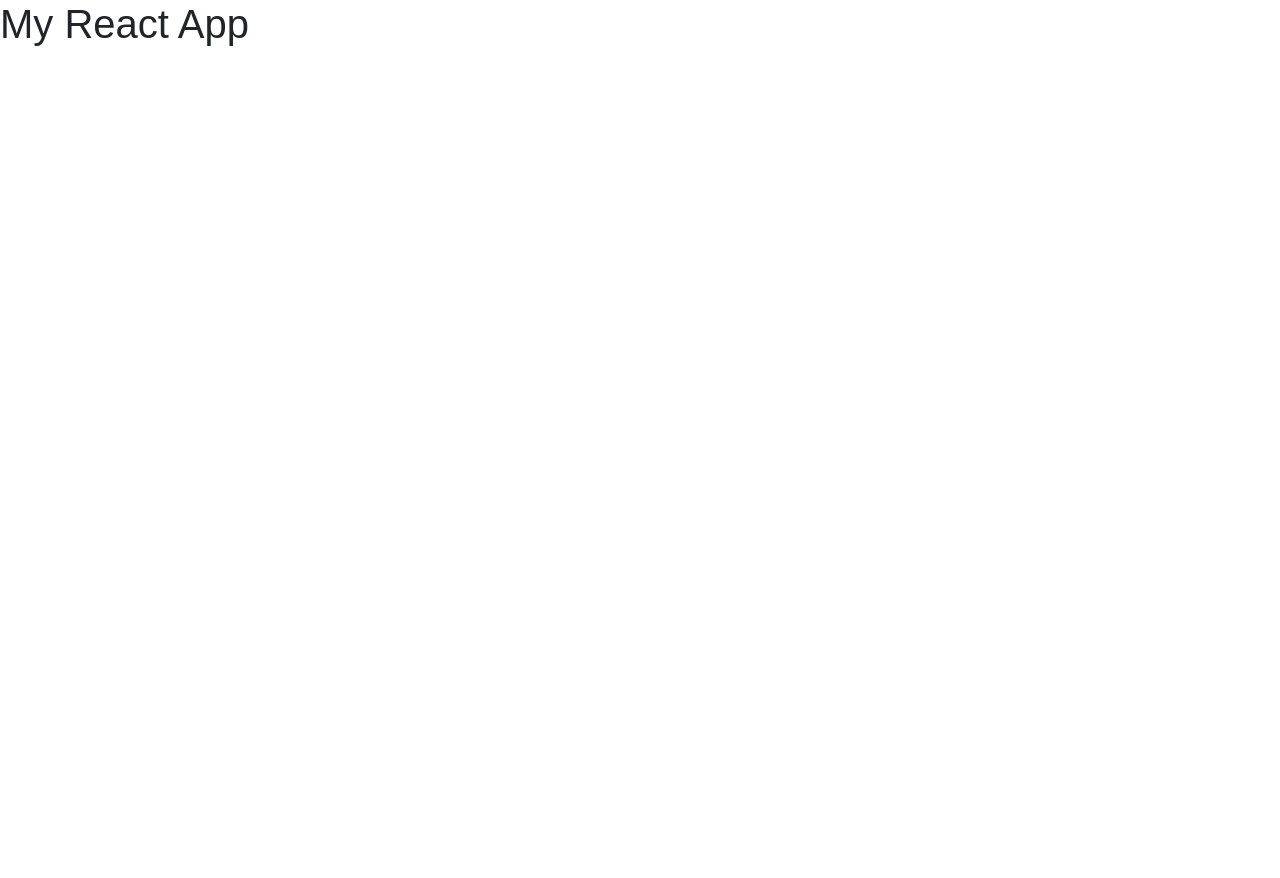
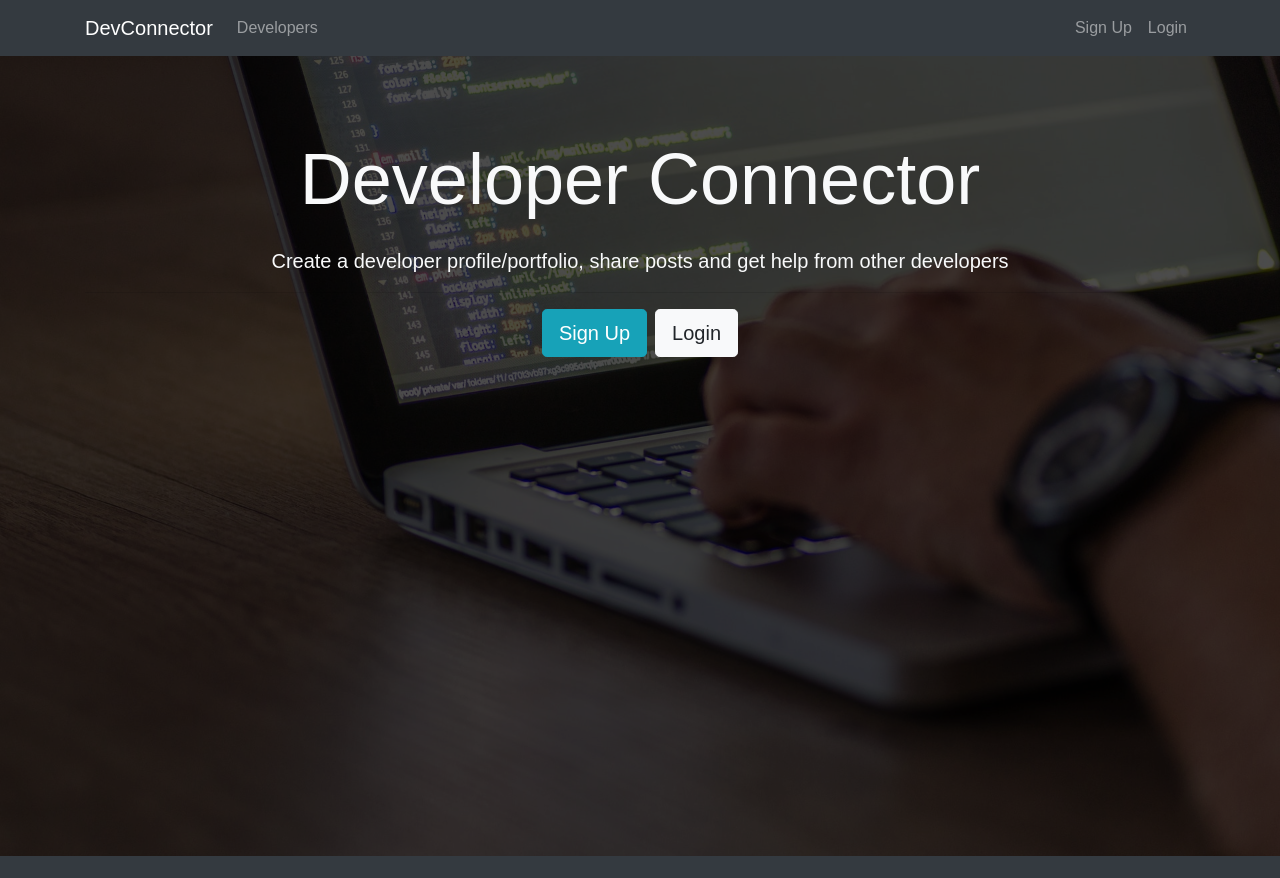
Before and after one commit to oualid-mazouz/devconnector, a React (Create React App) app in the folder client/: page / in a window 1280 px wide. Before the commit the page ends 800 px from the top, so only its background shows below. Built offline with nearby package versions, Linux system fonts and the light colour scheme.

Commit message:
Navbar, footer and landing components

```diff
--- a/client/public/index.html
+++ b/client/public/index.html
@@ -15,6 +15,8 @@
     crossorigin="anonymous">
   <link rel="stylesheet" href="https://use.fontawesome.com/releases/v5.2.0/css/all.css" integrity="sha384-hWVjflwFxL6sNzntih27bfxkr27PmbbK/iSvJ+a4+0owXq79v+lsFkW54bOGbiDQ"
     crossorigin="anonymous">
+
+
   <title>DevConnector: A social network for developers</title>
 </head>
 
@@ -23,6 +25,7 @@
     You need to enable JavaScript to run this app.
   </noscript>
   <div id="root"></div>
+
   <script src="https://code.jquery.com/jquery-3.3.1.slim.min.js" integrity="sha384-q8i/X+965DzO0rT7abK41JStQIAqVgRVzpbzo5smXKp4YfRvH+8abtTE1Pi6jizo"
     crossorigin="anonymous"></script>
   <script src="https://cdnjs.cloudflare.com/ajax/libs/popper.js/1.14.3/umd/popper.min.js" integrity="sha384-ZMP7rVo3mIykV+2+9J3UJ46jBk0WLaUAdn689aCwoqbBJiSnjAK/l8WvCWPIPm49"
--- a/client/src/App.js
+++ b/client/src/App.js
@@ -1,11 +1,18 @@
 import React, { Component } from "react";
+
+import Navbar from "./components/layout/Navbar";
+import Footer from "./components/layout/Footer";
+import Landing from "./components/layout/Landing";
+
 import "./App.css";
 
 class App extends Component {
   render() {
     return (
       <div className="App">
-        <h1>My React App</h1>
+        <Navbar />
+        <Landing />
+        <Footer />
       </div>
     );
   }
--- /dev/null
+++ b/client/src/components/layout/Footer.js
@@ -0,0 +1,9 @@
+import React from "react";
+
+export default () => {
+  return (
+    <footer className="bg-dark text-white mt5 p-4 text-center">
+      Copyright &copy; {new Date().getFullYear()} DevConnector
+    </footer>
+  );
+};
--- /dev/null
+++ b/client/src/components/layout/Landing.js
@@ -0,0 +1,33 @@
+import React, { Component } from "react";
+
+class Landing extends Component {
+  render() {
+    return (
+      <div className="landing">
+        <div className="dark-overlay landing-inner text-light">
+          <div className="container">
+            <div className="row">
+              <div className="col-md-12 text-center">
+                <h1 className="display-3 mb-4">Developer Connector</h1>
+                <p className="lead">
+                  {" "}
+                  Create a developer profile/portfolio, share posts and get help
+                  from other developers
+                </p>
+                <hr />
+                <a href="register.html" className="btn btn-lg btn-info mr-2">
+                  Sign Up
+                </a>
+                <a href="login.html" className="btn btn-lg btn-light">
+                  Login
+                </a>
+              </div>
+            </div>
+          </div>
+        </div>
+      </div>
+    );
+  }
+}
+
+export default Landing;
--- /dev/null
+++ b/client/src/components/layout/Navbar.js
@@ -0,0 +1,47 @@
+import React, { Component } from "react";
+
+class Navbar extends Component {
+  render() {
+    return (
+      <nav className="navbar navbar-expand-sm navbar-dark bg-dark mb-4">
+        <div className="container">
+          <a className="navbar-brand" href="landing.html">
+            DevConnector
+          </a>
+          <button
+            className="navbar-toggler"
+            type="button"
+            data-toggle="collapse"
+            data-target="#mobile-nav"
+          >
+            <span className="navbar-toggler-icon" />
+          </button>
+          <div className="collapse navbar-collapse" id="mobile-nav">
+            <ul className="navbar-nav mr-auto">
+              <li className="nav-item">
+                <a className="nav-link" href="profiles.html">
+                  {" "}
+                  Developers
+                </a>
+              </li>
+            </ul>
+            <ul className="navbar-nav ml-auto">
+              <li className="nav-item">
+                <a className="nav-link" href="register.html">
+                  Sign Up
+                </a>
+              </li>
+              <li className="nav-item">
+                <a className="nav-link" href="login.html">
+                  Login
+                </a>
+              </li>
+            </ul>
+          </div>
+        </div>
+      </nav>
+    );
+  }
+}
+
+export default Navbar;
```
